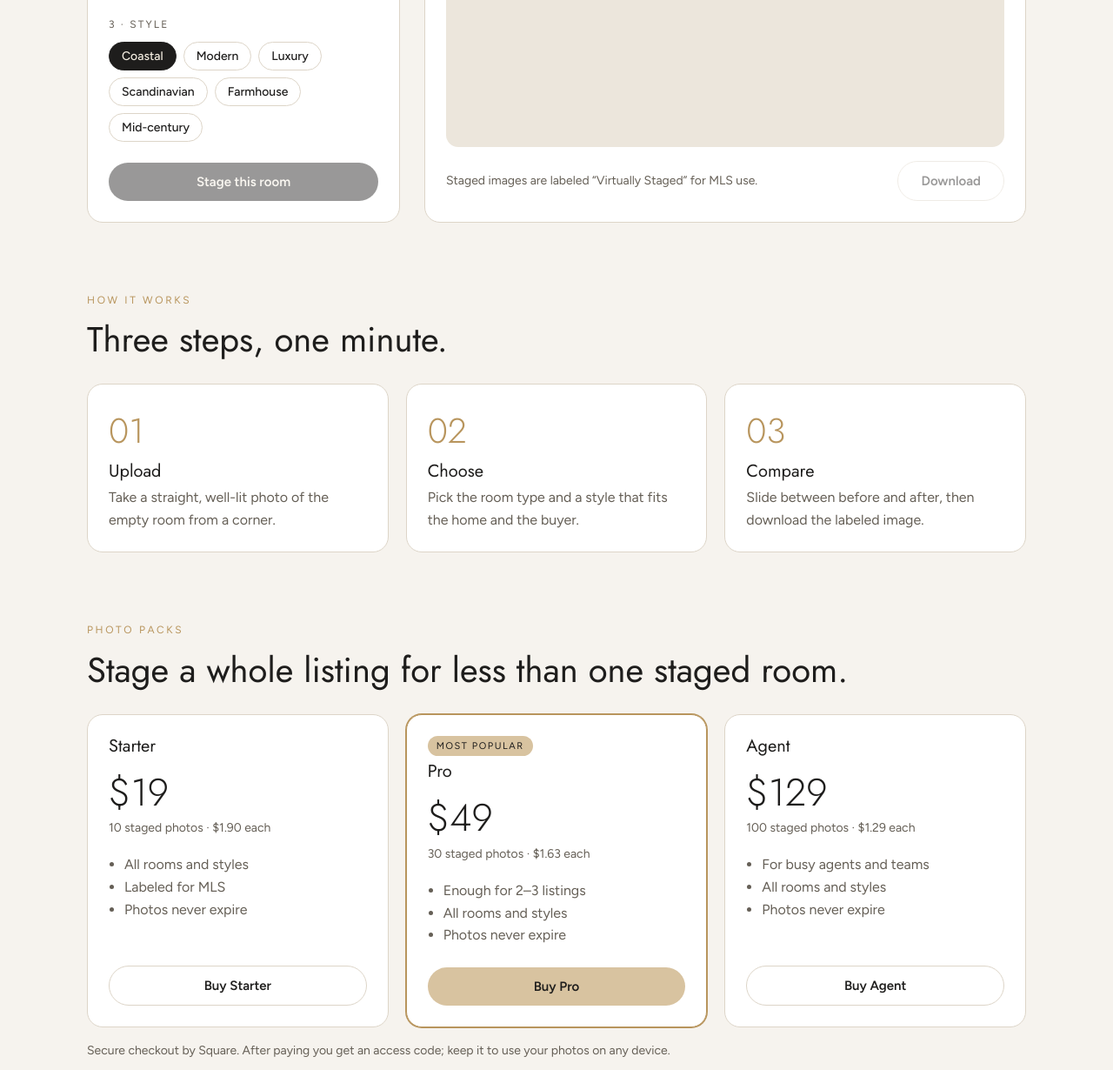
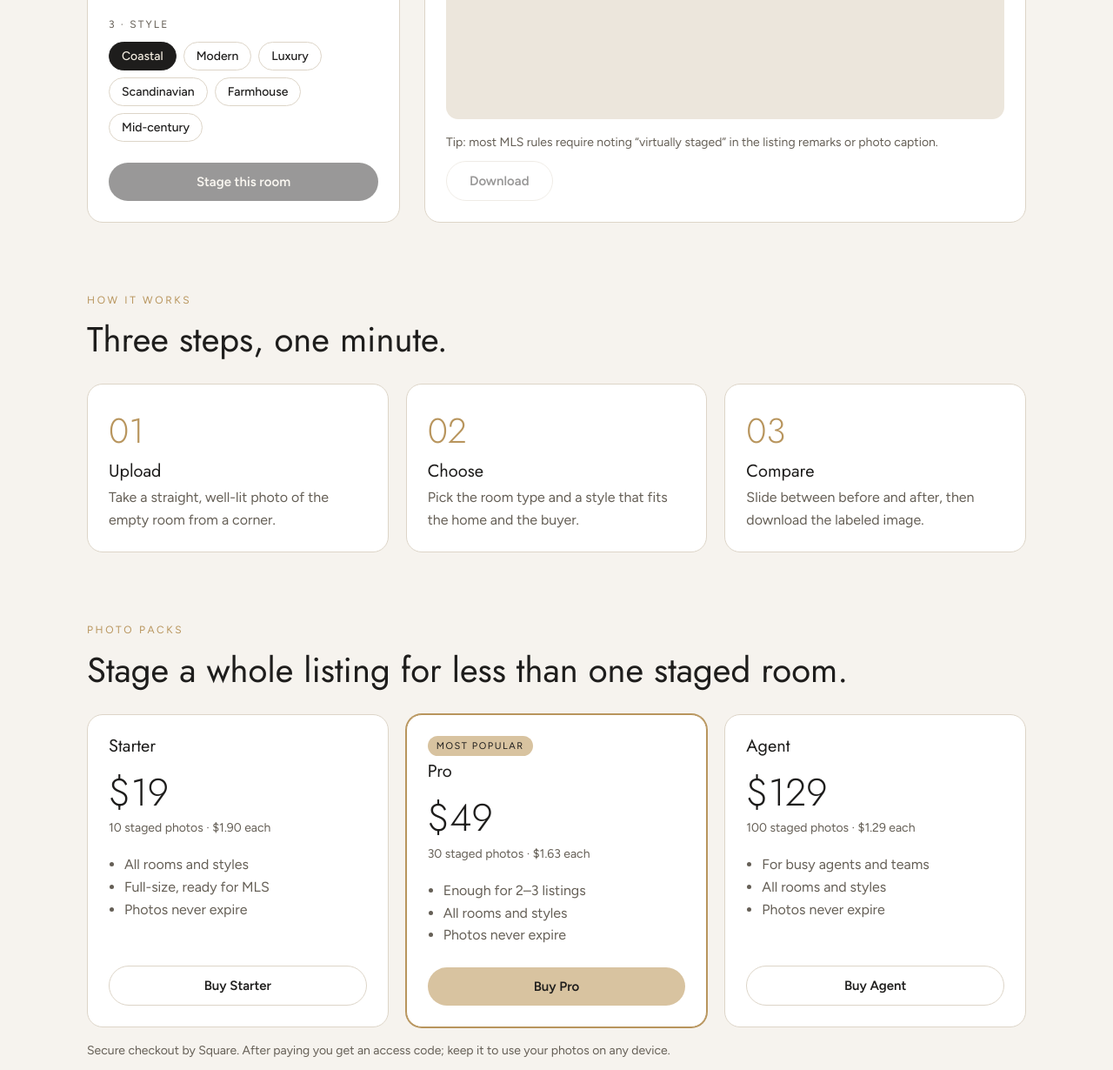
Before and after one commit to dreamhomesofswflorida-commits/marino-group-website, a plain HTML site: page marinodesign/index.html in a window 1280 px wide. Shown: the part 984-2214 px from the top of the page at 87% size. Drawn offline with Linux system fonts and the light colour scheme.

Commit message:
Add files via upload

```diff
--- a/marinodesign/index.html
+++ b/marinodesign/index.html
@@ -171,7 +171,7 @@ footer .wrap{display:flex;flex-wrap:wrap;gap:12px 24px;justify-content:space-bet
         <div class="loading" id="loading"><div class="spin"></div><span>Designing your room… up to a minute</span></div>
       </div>
       <div class="bar">
-        <p class="note">Staged images are labeled “Virtually Staged” for MLS use.</p>
+        <p class="note">Tip: most MLS rules require noting “virtually staged” in the listing remarks or photo caption.</p>
         <button class="btn btn-line" id="dl" disabled>Download</button>
       </div>
       <div class="msg" id="msg"></div>
@@ -192,7 +192,7 @@ footer .wrap{display:flex;flex-wrap:wrap;gap:12px 24px;justify-content:space-bet
     <span class="eyebrow">Photo packs</span>
     <h2>Stage a whole listing for less than one staged room.</h2>
     <div class="prices">
-      <div class="panel price"><h3>Starter</h3><div class="amt">$19</div><div class="per">10 staged photos · $1.90 each</div><ul><li>All rooms and styles</li><li>Labeled for MLS</li><li>Photos never expire</li></ul><button class="btn btn-line buy" data-pack="starter">Buy Starter</button></div>
+      <div class="panel price"><h3>Starter</h3><div class="amt">$19</div><div class="per">10 staged photos · $1.90 each</div><ul><li>All rooms and styles</li><li>Full-size, ready for MLS</li><li>Photos never expire</li></ul><button class="btn btn-line buy" data-pack="starter">Buy Starter</button></div>
       <div class="panel price best"><span class="flag">Most popular</span><h3>Pro</h3><div class="amt">$49</div><div class="per">30 staged photos · $1.63 each</div><ul><li>Enough for 2–3 listings</li><li>All rooms and styles</li><li>Photos never expire</li></ul><button class="btn btn-gold buy" data-pack="pro">Buy Pro</button></div>
       <div class="panel price"><h3>Agent</h3><div class="amt">$129</div><div class="per">100 staged photos · $1.29 each</div><ul><li>For busy agents and teams</li><li>All rooms and styles</li><li>Photos never expire</li></ul><button class="btn btn-line buy" data-pack="agent">Buy Agent</button></div>
     </div>
@@ -351,7 +351,7 @@ $("go").onclick = async () => {
     }
     if (!r.ok) throw new Error(await r.text());
     const out = await r.json();
-    stagedURL = await watermark(out.image);
+    stagedURL = out.image;
     $("after").src = stagedURL; $("after").style.visibility = "visible";
     $("handle").style.display = "block"; $("tagR").style.display = "block";
     $("slider").value = 50; $("slider").oninput({ target: $("slider") });
```
